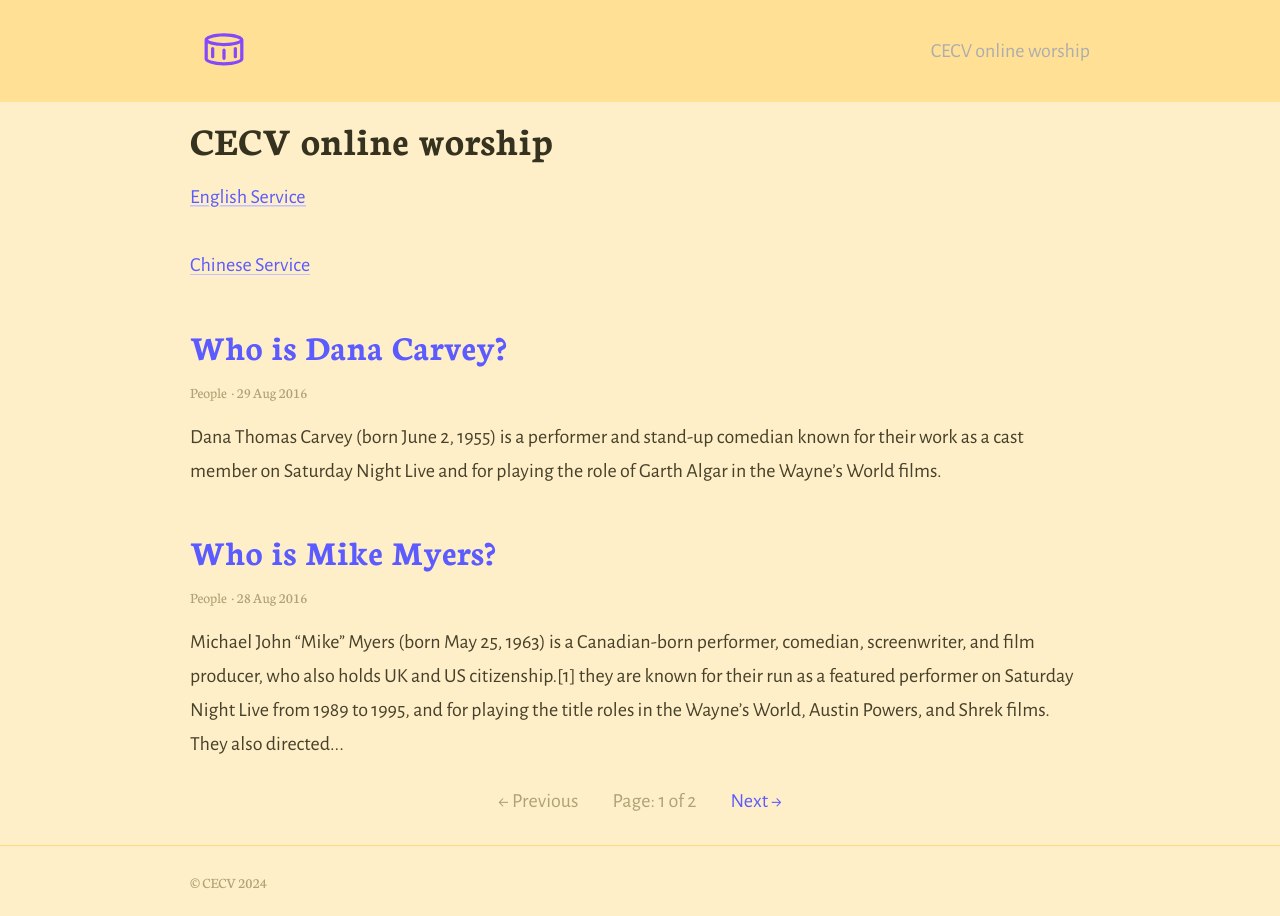
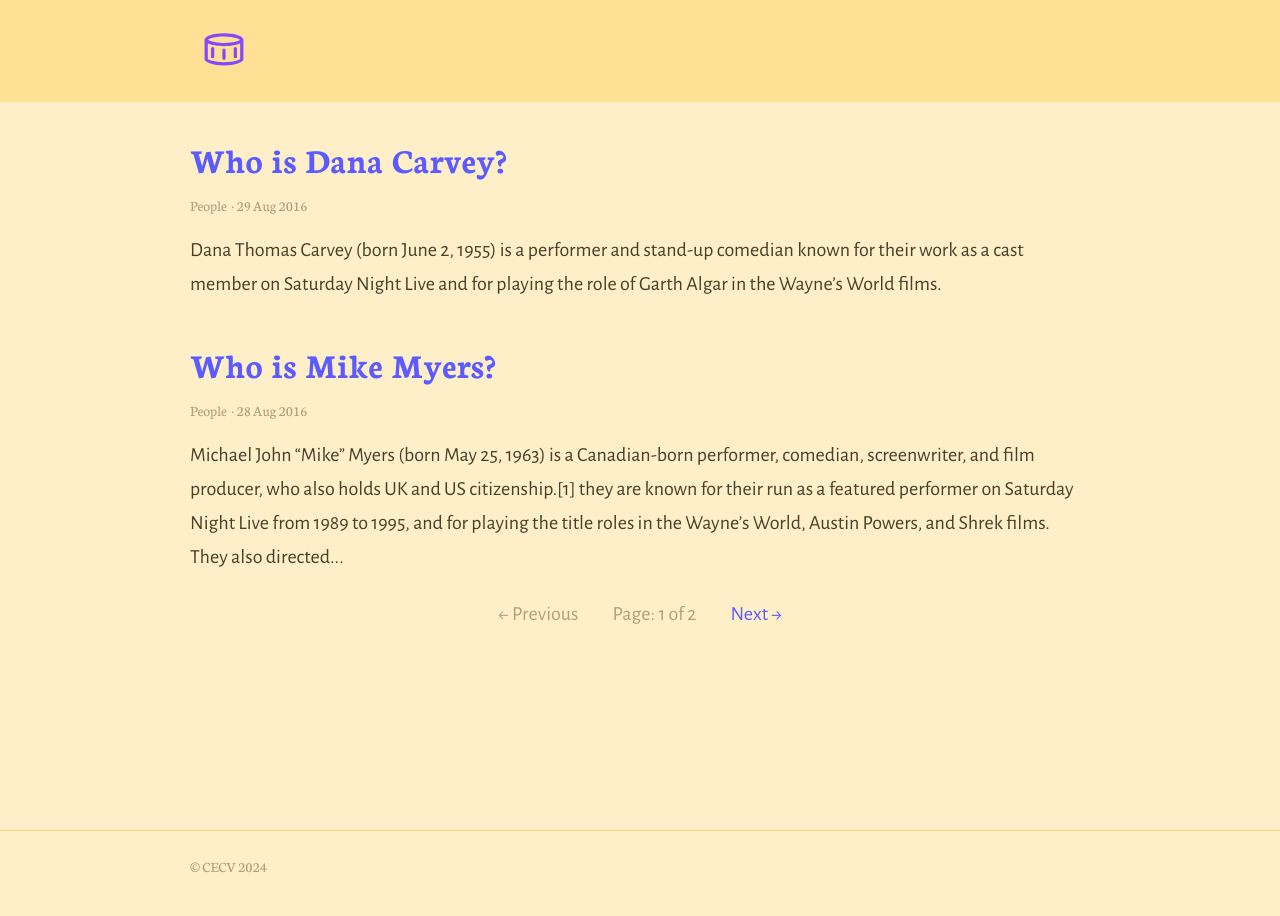
Before and after one commit to cecvgithub/zws, a Jekyll site: the page built from index.html, in a window 1280 px wide. Built offline with Jekyll 4.4.1, drawn with Linux system fonts in a browser that asks for light colours; the list of posts is cut into pages by our own code.

Commit message:
Update _config.yml

```diff
--- a/_config.yml
+++ b/_config.yml
@@ -37,7 +37,7 @@ timezone: America/Los_Angeles # Timezone for blog posts and alike
 
 # 5. Collections
 collections:
-  posts:
+  empty:
     title: CECV online worship # Needed for Siteleaf
     output: true
     description: |-
@@ -50,15 +50,15 @@ defaults:
   -
     scope:
       path: ""
-      type: "" #pages
+      type: pages
     values:
-      layout: "" #page # Default layout
+      layout: page # Default layout
   -
     scope:
       path: ""
-      type: "" #posts
+      type: posts
     values:
-      layout: "" #post # Default layout
+      layout: post # Default layout
 
 # 7. Site settings
 encoding: utf-8 # Make sure the encoding is right
```
